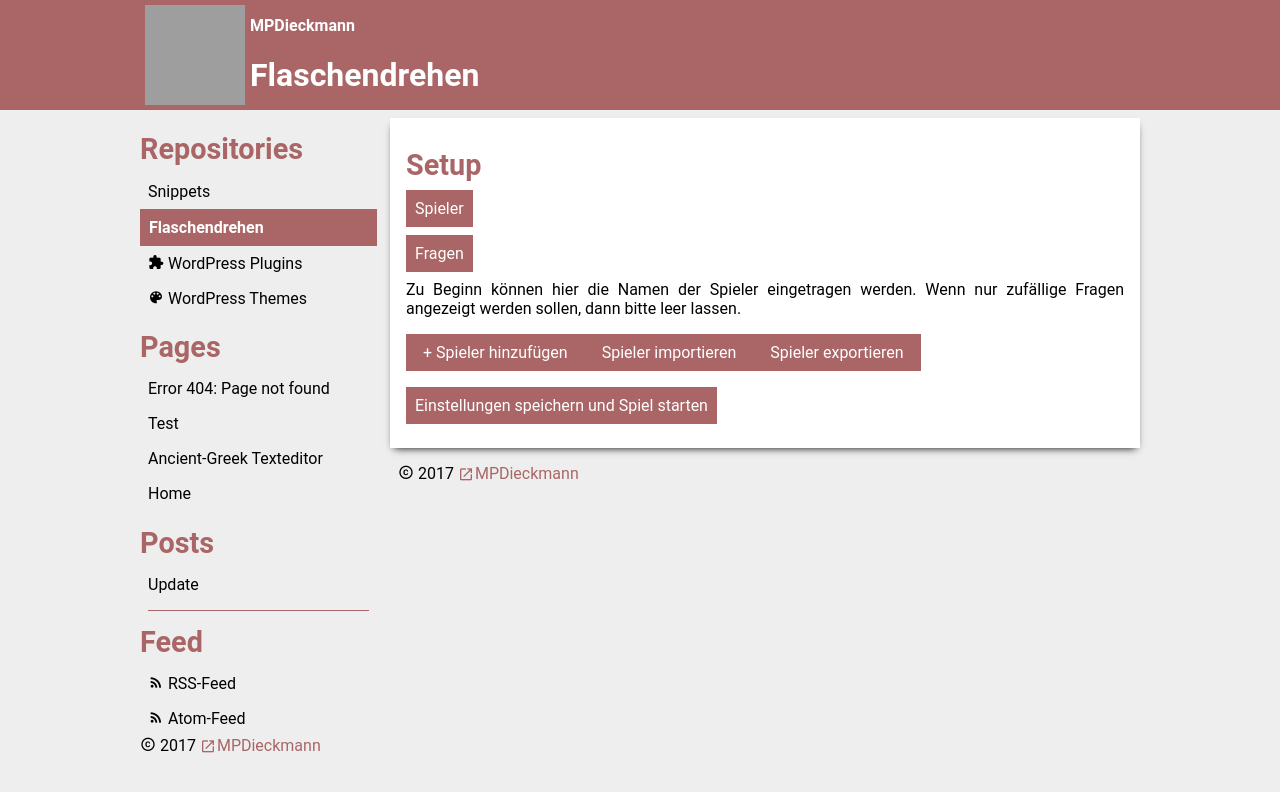
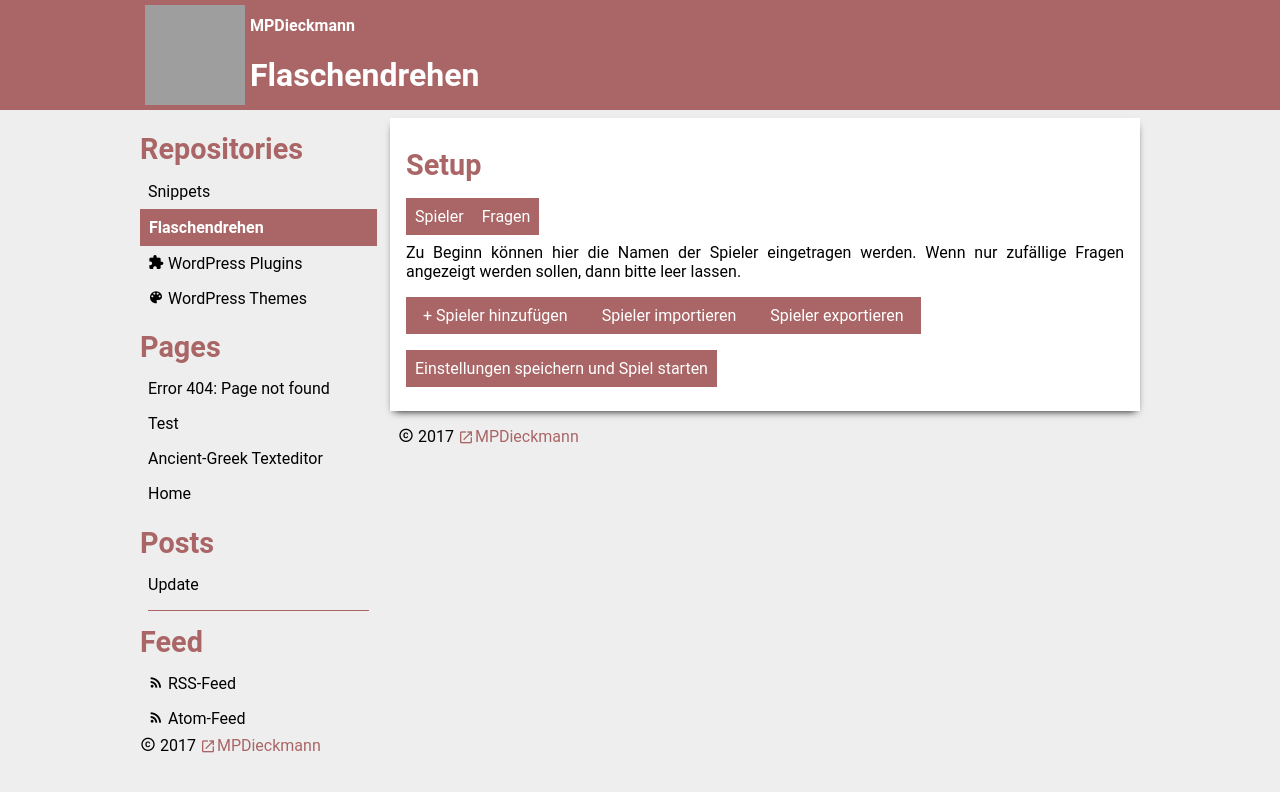
Before and after one commit to MPDieckmann/mpdieckmann.github.io, a Jekyll site: the page built from _repositories/flaschendrehen.html, in a window 1280 px wide. Shown: the top 792 px of the page. Built offline with Jekyll 4.4.1, drawn with Linux system fonts in a browser that asks for light colours; some web fonts are replaced; grey boxes are pictures that could not be loaded.

Commit message:
Update flaschendrehen.html

```diff
--- a/_repositories/flaschendrehen.html
+++ b/_repositories/flaschendrehen.html
@@ -7,7 +7,7 @@ showmeta: false
   <view-header>
     <h2>Setup</h2>
   </view-header>
-  <div id="tab-view">
+  <div class="tab-headers">
     <button onclick="showTab('player-tab', this);return false;" class="active">Spieler</button>
     <button onclick="showTab('quest-tab', this);return false;">Fragen</button>
   </div>
@@ -38,7 +38,8 @@ showmeta: false
     display: block;
   }
   .player,
-  .quest {
+  .quest,
+  .tab-headers{
     display: flex;
     flex-flow: row nowrap;
   }
```
